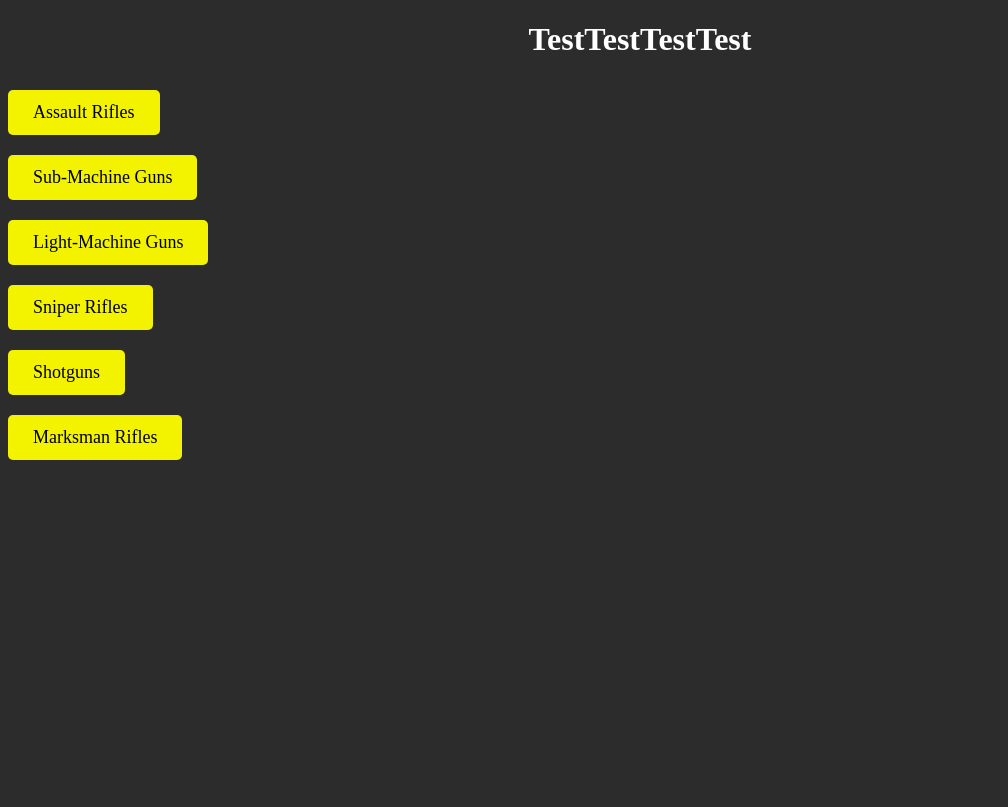
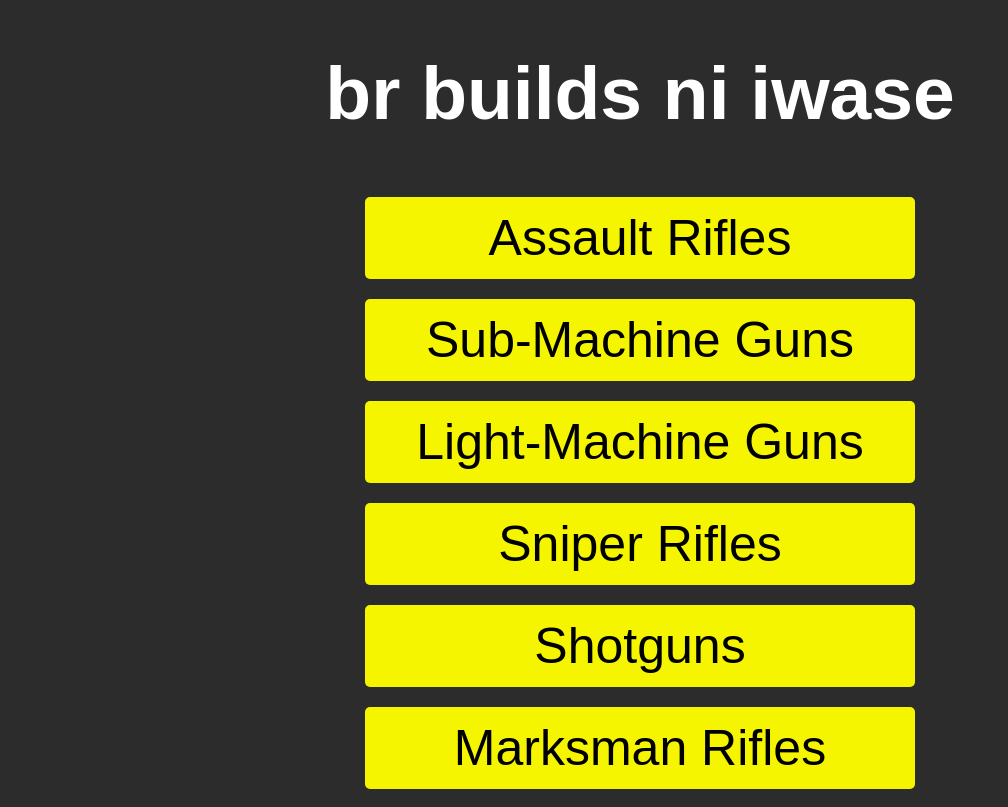
Before and after one commit to Iwase-XD/iwase-xd.github.io, a plain HTML site: page index.html in a window 1280 px wide. Shown: the whole page, without its empty margins (0-1008 px from the left). Drawn offline with Linux system fonts and the light colour scheme.

Commit message:
Update index.html

```diff
--- a/index.html
+++ b/index.html
@@ -4,10 +4,12 @@
 <style>
     body {
         background-color: rgb(44, 44, 44);
+        font-family: Arial, sans-serif;
     }
     h1 {
         text-align: center;
         color: white;
+        font-size: 75px;
     }
     a {
         margin-top: 10px;
@@ -15,31 +17,38 @@
     }
     .button {
     display: inline-block;
-    background-color: rgb(243, 243, 0);
+    background-color: rgb(245, 245, 0);
     color: white;
     padding: 12px 25px;
     border-radius: 5px;
     text-decoration: none;
-    font-size: 18px;
+    font-size: 50px;
     color: black;
     transition: 0.3s;
+    width: 500px;
+}
+.container {
+    text-align: center;
 }
 </style>
 <meta http-equiv="CONTENT-TYPE" content="text/html; charset=UTF-8">
-<title>CODM BR GUNSMISTHS</title>
+<title>CODM BR GUNSMITHS</title>
 </head>
 <body>
-    <h1>TestTestTestTest</h1>
+    <h1>br builds ni iwase</h1>
+    <div class="container">
     <a href="ar.html" class="button">Assault Rifles</a>
+
     <br>
     <a href="smg.html" class="button">Sub-Machine Guns</a>
     <br>
-    <a href="lmg.html" class="button">Light-Machine Guns</a>
+    <a href="lmtg.html" class="button">Light-Machine Guns</a>
     <br>
     <a href="sr.html" class="button">Sniper Rifles</a>
     <br>
     <a href="sg.html" class="button">Shotguns</a>
     <br>
     <a href="mr.html" class="button">Marksman Rifles</a>
+    </div>
 </body>
 </html>
```
